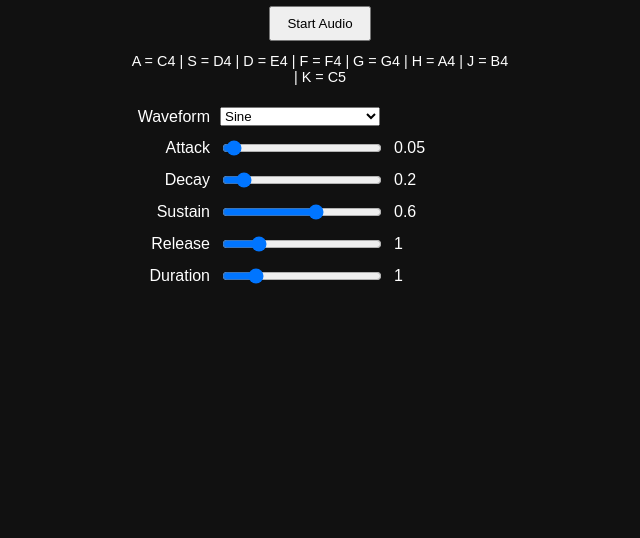
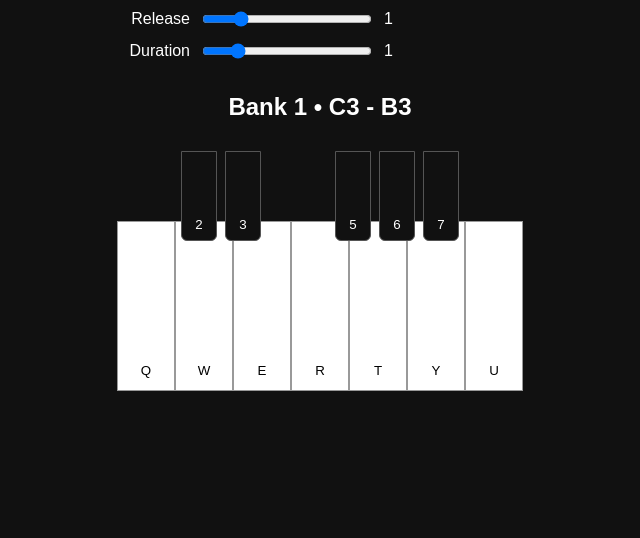
Before and after one commit to mymlogicofficial-collab/synth_instrument_studiov1, a plain HTML site: page index.html in a window 1280 px wide. Shown: the part 302-840 px from the top of the page, without its empty margins (320-960 px from the left). Before the commit the page ends 800 px from the top, so only its background shows below. Drawn offline with nearby package versions, Linux system fonts and the light colour scheme.

Commit message:
TASK-0007A bank 1 visual piano mapped and verified

```diff
--- a/app.js
+++ b/app.js
@@ -1,10 +1,5 @@
 const attackSlider = document.getElementById("attack");
 const attackValue = document.getElementById("attackValue");
-
-let synth;
-
-const startBtn = document.getElementById("startBtn");
-const waveformSelect = document.getElementById("waveform");
 
 const decaySlider = document.getElementById("decay");
 const decayValue = document.getElementById("decayValue");
@@ -18,6 +13,11 @@ const releaseValue = document.getElementById("releaseValue");
 const durationSlider = document.getElementById("duration");
 const durationValue = document.getElementById("durationValue");
 
+const startBtn = document.getElementById("startBtn");
+const waveformSelect = document.getElementById("waveform");
+
+let synth;
+
 startBtn.addEventListener("click", async function () {
 
     await Tone.start();
@@ -26,42 +26,80 @@ startBtn.addEventListener("click", async function () {
         oscillator: {
             type: waveformSelect.value
         },
+
         envelope: {
             attack: Number(attackSlider.value),
             decay: Number(decaySlider.value),
             sustain: Number(sustainSlider.value),
             release: Number(releaseSlider.value)
         }
+
     }).toDestination();
 
     console.log("Tone started");
 });
 
-const notes = {
-    a: "C4",
-    s: "D4",
-    d: "E4",
-    f: "F4",
-    g: "G4",
-    h: "A4",
-    j: "B4",
-    k: "C5"
+const keyMap = {
+
+    q: "C3",
+    2: "C#3",
+
+    w: "D3",
+    3: "D#3",
+
+    e: "E3",
+
+    r: "F3",
+    5: "F#3",
+
+    t: "G3",
+    6: "G#3",
+
+    y: "A3",
+    7: "A#3",
+
+    u: "B3"
+
 };
 
 document.addEventListener("keydown", (event) => {
 
     if (!synth) return;
 
-    const note = notes[event.key.toLowerCase()];
+    const note = keyMap[event.key.toLowerCase()];
 
     if (note) {
+
         synth.oscillator.type = waveformSelect.value;
+
         synth.triggerAttackRelease(
             note,
             Number(durationSlider.value)
         );
+
         console.log(note);
     }
+
+    const visualKey = document.querySelector(
+        `[data-key="${event.key.toLowerCase()}"]`
+    );
+
+    if (visualKey) {
+        visualKey.classList.add("active");
+    }
+
+});
+
+document.addEventListener("keyup", (event) => {
+
+    const visualKey = document.querySelector(
+        `[data-key="${event.key.toLowerCase()}"]`
+    );
+
+    if (visualKey) {
+        visualKey.classList.remove("active");
+    }
+
 });
 
 attackSlider.addEventListener("input", () => {
--- a/index.html
+++ b/index.html
@@ -18,14 +18,19 @@
         <button id="startBtn">Start Audio</button>
 
         <div id="keymap">
-            A = C4 |
-            S = D4 |
-            D = E4 |
-            F = F4 |
-            G = G4 |
-            H = A4 |
-            J = B4 |
-            K = C5
+            Q=C3  2=C#3
+
+            W=D3  3=D#3
+
+            E=E3
+
+            R=F3  5=F#3
+
+            T=G3  6=G#3
+
+            Y=A3  7=A#3
+
+            U=B3
         </div>
 
         <div class="control">
@@ -114,6 +119,33 @@
             <span id="durationValue">1</span>
         </div>
 
+        <h2>Bank 1 • C3 - B3</h2>
+
+        <div id="piano">
+
+            <div class="black-row">
+                <button class="black-key" data-key="2">2</button>
+                <button class="black-key" data-key="3">3</button>
+
+                <div class="black-spacer"></div>
+
+                <button class="black-key" data-key="5">5</button>
+                <button class="black-key" data-key="6">6</button>
+                <button class="black-key" data-key="7">7</button>
+            </div>
+
+            <div class="white-row">
+                <button class="white-key" data-key="q">Q</button>
+                <button class="white-key" data-key="w">W</button>
+                <button class="white-key" data-key="e">E</button>
+                <button class="white-key" data-key="r">R</button>
+                <button class="white-key" data-key="t">T</button>
+                <button class="white-key" data-key="y">Y</button>
+                <button class="white-key" data-key="u">U</button>
+            </div>
+
+        </div>
+
     </div>
 
     <script src="app.js"></script>
--- a/style.css
+++ b/style.css
@@ -7,9 +7,11 @@ body {
 
     display: flex;
     justify-content: center;
-    align-items: center;
+    align-items: flex-start;
 
     min-height: 100vh;
+
+    padding: 20px;
 }
 
 #app {
@@ -19,19 +21,25 @@ body {
 
     gap: 12px;
 
-    width: 380px;
+    width: 420px;
     max-width: 95vw;
 }
 
 h1 {
-    margin: 0 0 10px 0;
+    margin: 0;
     text-align: center;
+}
+
+h2 {
+    margin-top: 20px;
+    margin-bottom: 8px;
 }
 
 #keymap {
     text-align: center;
     font-size: 0.9rem;
     margin-bottom: 10px;
+    line-height: 1.6;
 }
 
 .control {
@@ -49,15 +57,15 @@ h1 {
 }
 
 .control select {
-    width: 160px;
+    width: 170px;
 }
 
 .control input[type="range"] {
-    width: 160px;
+    width: 170px;
 }
 
 .control span {
-    width: 45px;
+    width: 50px;
     text-align: left;
     flex-shrink: 0;
 }
@@ -66,3 +74,74 @@ button {
     padding: 8px 16px;
     cursor: pointer;
 }
+
+#piano {
+    margin-top: 10px;
+    user-select: none;
+}
+
+.black-row {
+    display: flex;
+    justify-content: center;
+
+    gap: 8px;
+
+    position: relative;
+    z-index: 2;
+
+    margin-bottom: -20px;
+}
+
+.black-spacer {
+    width: 58px;
+}
+
+.black-key {
+    width: 36px;
+    height: 90px;
+
+    background: #111;
+    color: white;
+
+    border: 1px solid #555;
+    border-radius: 0 0 6px 6px;
+
+    display: flex;
+    justify-content: center;
+    align-items: flex-end;
+
+    padding-bottom: 8px;
+
+    box-sizing: border-box;
+}
+
+.white-row {
+    display: flex;
+    justify-content: center;
+}
+
+.white-key {
+    width: 58px;
+    height: 170px;
+
+    background: white;
+    color: black;
+
+    border: 1px solid #999;
+
+    display: flex;
+    justify-content: center;
+    align-items: flex-end;
+
+    padding-bottom: 12px;
+
+    box-sizing: border-box;
+}
+
+.white-key.active {
+    background: #7cc7ff;
+}
+
+.black-key.active {
+    background: #4fa8ff;
+}
```
Lines whose indentation alone changed are shown as unchanged.
